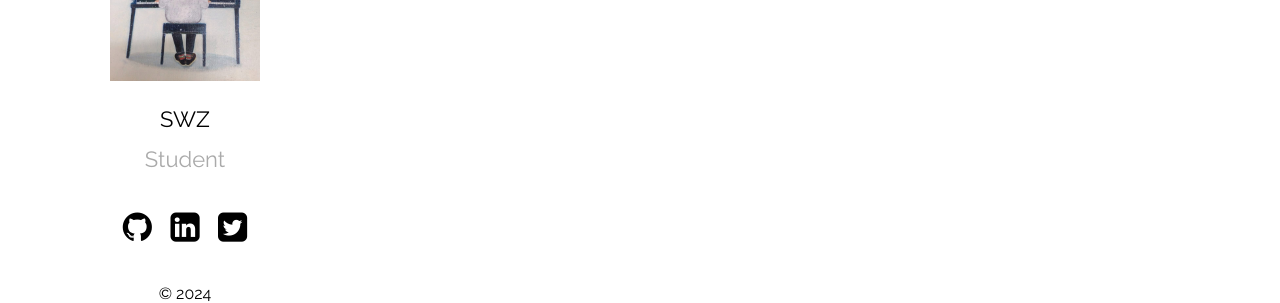
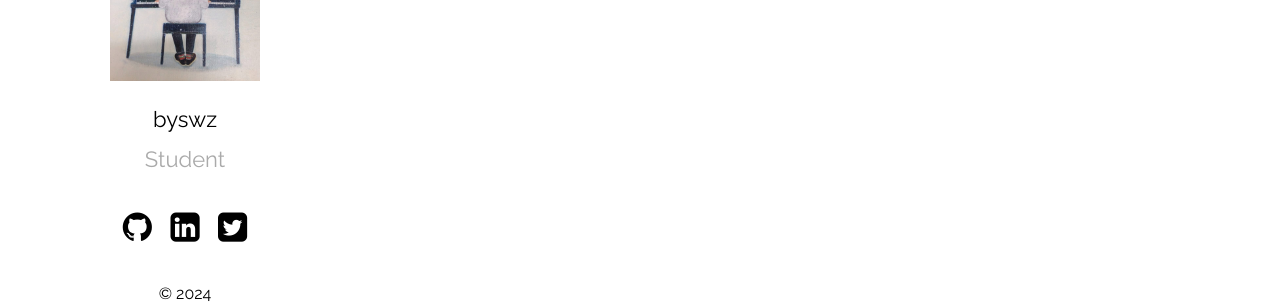
Before and after one commit to byswz/byswz.github.io, a Jekyll site: the page built from index.md, in a window 1280 px wide. Shown: the part 232-535 px from the top of the page. Built offline with Jekyll 4.4.1, drawn with Linux system fonts in a browser that asks for light colours.

Commit message:
8th commit

```diff
--- a/_config.yml
+++ b/_config.yml
@@ -1,6 +1,6 @@
-title: SWZ
-author: SWZ
-email: SWZ
+title: byswz's blog
+author: byswz
+email: swz@kakao.com
 description: > # this means to ignore newlines until "show_exerpts:"
   Write an awesome description for your new site here. You can edit this
   line in _config.yml. It will appear in your document head meta (for
@@ -12,7 +12,7 @@ show_excerpts: true # set to true to show excerpts on the homepage
 sass:
   sass_dir: _sass
 plainwhite:
-  name: SWZ
+  name: byswz
   tagline: Student
   date_format: "%b %-d, %Y"
   sitemap: true # set to true to generate sitemap.xml content
```
